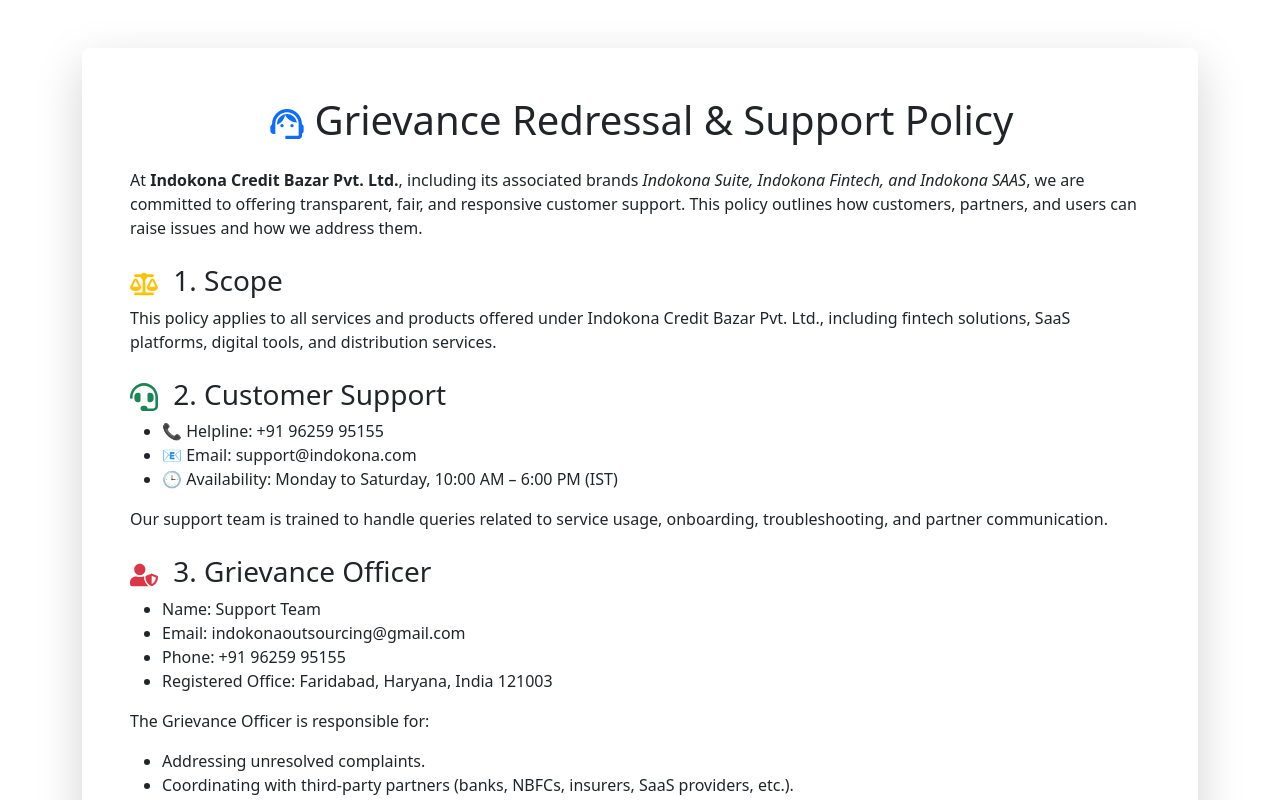
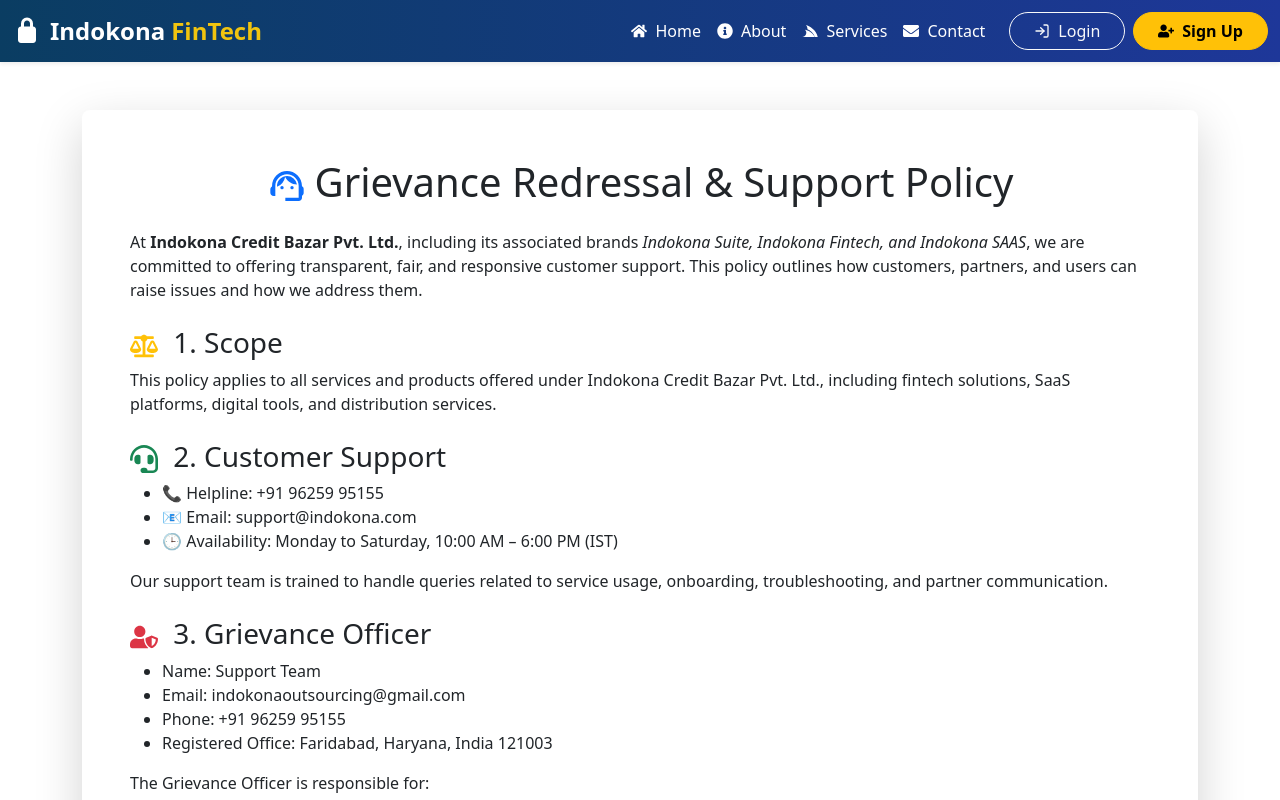
Before and after one commit to Tarunshakya1999/indokonafrontend, a React (Vite) app: page /support-policy in a window 1280 px wide. Shown: the top 800 px of the page. Built offline with nearby package versions, Linux system fonts and the light colour scheme.

Commit message:
Addhhhee

```diff
--- a/src/Grevience.jsx
+++ b/src/Grevience.jsx
@@ -3,9 +3,12 @@ import { FaHeadset, FaUserShield, FaClock, FaBalanceScale, FaUsers, FaLock, FaFi
 import { MdSupportAgent, MdPolicy, MdReportProblem } from "react-icons/md";
 import { IoMail, IoCall, IoShieldCheckmark } from "react-icons/io5";
 import { HiOfficeBuilding } from "react-icons/hi";
+import Navbar from "./Nav";
 
 export default function SupportPolicy() {
   return (
+    <>
+    <Navbar/>
     <div className="container my-5">
       <div className="card shadow-lg border-0 rounded-3">
         <div className="card-body p-5">
@@ -177,5 +180,6 @@ export default function SupportPolicy() {
         </div>
       </div>
     </div>
+    </>
   );
 }
```
